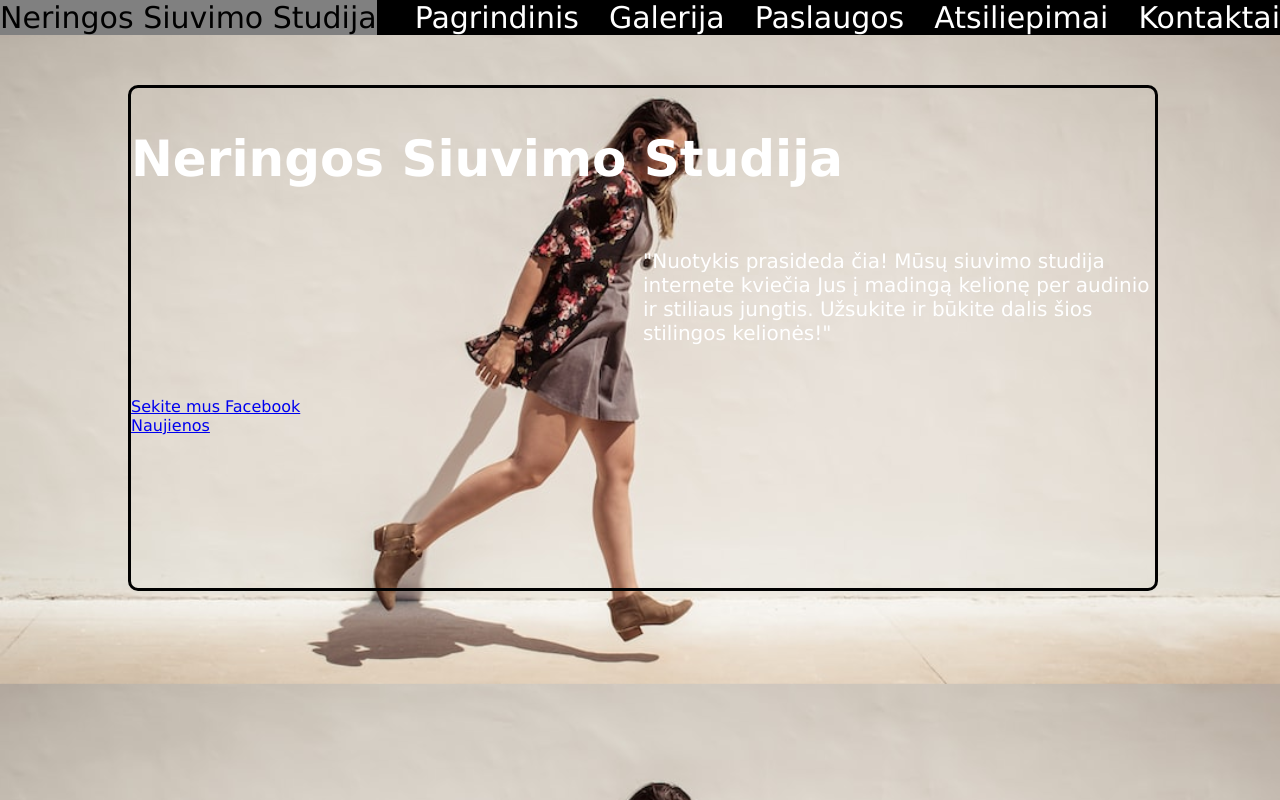
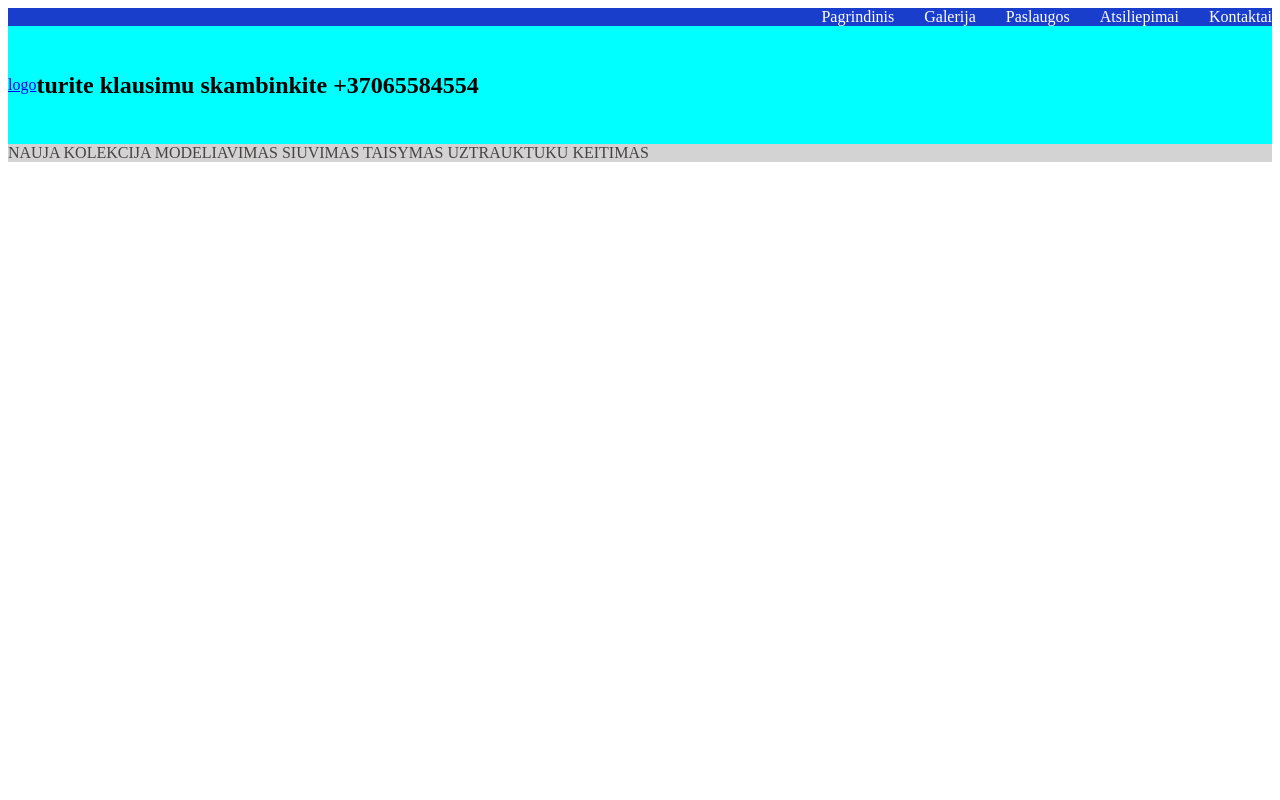
Before and after one commit to tomaskls/Siuvimo-studija, a website: page index.html in a window 1280 px wide. Drawn offline with Linux system fonts and the light colour scheme.

Commit message:
keiciam dizaina

```diff
--- a/css/header.css
+++ b/css/header.css
@@ -1,20 +1,28 @@
-.main-header{
-    background-color: black;
-    display: flex;
-    flex-direction: row;
-    justify-content: space-between;
-    align-items: center;
-    font-size: 30px;
+header{
+    background-color: aqua;
 
 }
-.main-nav{
+.nav-top{
+    background-color: rgb(26, 62, 204);
     display: flex;
+    justify-content: flex-end;
     gap: 30px;
 }
-.nav-link{
+.nav-top-link{
     color: white;
+    text-decoration: none;
 }
-.main-header .nav-link:hover{
-    background-color: gray;
-    color: black;
+.logo{
+    display: flex;
+    align-items: center;
+    height: 118px;
+
 }
+.nav-bottom{
+    background-color: lightgrey;
+}
+.nav-bottom-link{
+    color: rgb(72, 67, 67);
+    text-decoration: none;
+    text-transform: uppercase;
+}
--- a/css/hero.css
+++ /dev/null
@@ -1,30 +0,0 @@
-.section-hero{
-    background-image: url(./);
-
-
-}
-.hero-text{
-    width: 80%;
-    margin-left: 10%;
-    margin-top: 50px;
-    height: 500px;
-    border: 3px;
-    border-style: solid;
-    border-radius: 10px;
-    border-color: black;
-    color: white;
-}
-.hero-text{
-    display: flex;
-    flex-direction: column;
-}
-.hero-text .title{
-    font-size: 50px ;
-
-
-}
-.hero-text .description{
-    font-size: 20px;
-    margin-left: 50%;
-
-}
--- a/css/main.css
+++ /dev/null
@@ -1,9 +0,0 @@
-
-.body{
-    margin: 0;
-    width: auto;
-    font-family: Verdana, Geneva, Tahoma, sans-serif;
-    background-color: aqua;
-    background-image: url(/background.png);
-    background-size: cover;
-}
--- a/index.html
+++ b/index.html
@@ -3,33 +3,33 @@
 <head>
     <meta charset="UTF-8">
     <meta name="viewport" content="width=device-width, initial-scale=1.0">
-    <title>Neringos Siuvimo Studija</title>
-    <link rel="stylesheet" href="./css/main.css">
+    <title>Document</title>
     <link rel="stylesheet" href="./css/header.css">
-    <link rel="stylesheet" href="./css/hero.css">
 </head>
-<body class="body">
-    <header class="container main-header">
-        <a class="nav-link">Neringos Siuvimo Studija</a>
-        <nav class="main-nav">
+<body>
+    <header id="header">
+        <div class="container">
+            <div class="nav-top">
+                <a class="nav-top-link" href="#">Pagrindinis</a>
+                <a class="nav-top-link" href="#">Galerija</a>
+                <a class="nav-top-link" href="#">Paslaugos</a>
+                <a class="nav-top-link" href="#">Atsiliepimai</a>
+                <a class="nav-top-link" href="#">Kontaktai</a>
+            </div>
+            <div class="logo">
+                <a class="logo-img" href="#">logo</a>
+                <h2 class="phone">turite klausimu skambinkite +37065584554</h2>
+            </div>
+            <div class="nav-bottom">
+                <a class="nav-bottom-link" href="#">Nauja kolekcija</a>
+                <a class="nav-bottom-link" href="#">Modeliavimas</a>
+                <a class="nav-bottom-link" href="#"> Siuvimas</a>
+                <a class="nav-bottom-link" href="#">Taisymas</a>
+               <a class="nav-bottom-link" href="#">uztrauktuku keitimas</a>
+            </div>
 
-            <a class="nav-link">Pagrindinis</a>
-            <a class="nav-link">Galerija</a>
-            <a class="nav-link">Paslaugos</a>
-            <a class="nav-link">Atsiliepimai</a>
-            <a class="nav-link">Kontaktai</a>
-        </nav>
+        </div>
     </header>
-    <main>
-        <section class="section-hero">
-        <div class="hero-text">
-            <h1 class="title">Neringos Siuvimo Studija</h1>
-            <p class="description">"Nuotykis prasideda čia! Mūsų siuvimo studija internete kviečia Jus į madingą kelionę per audinio ir stiliaus jungtis. Užsukite ir būkite dalis šios stilingos kelionės!"</p>
-            <p></p>
-            <a class="link" href="#">Sekite mus Facebook</a>
-            <a class="link" href="#">Naujienos</a>
-        </div>
-    </section>
-    </main>
+
 </body>
 </html>
```
Also changed, not shown: img/background.png (renamed from background.png).
